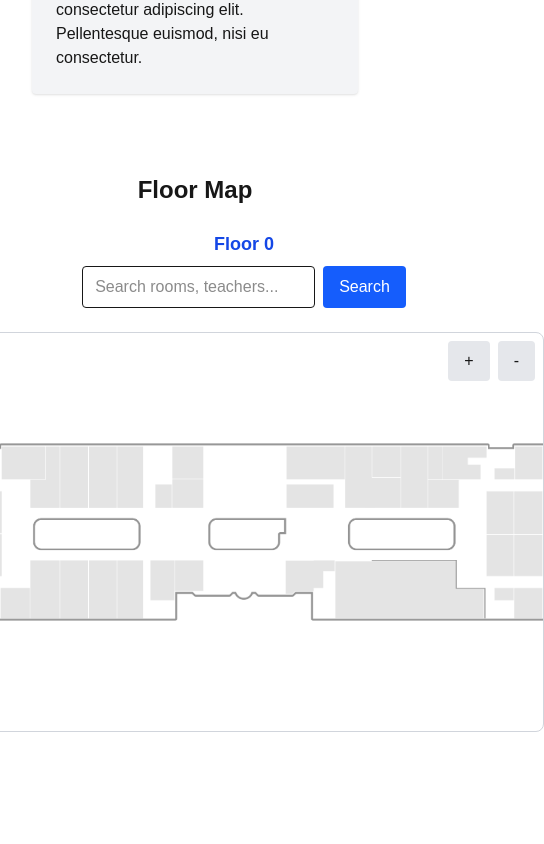
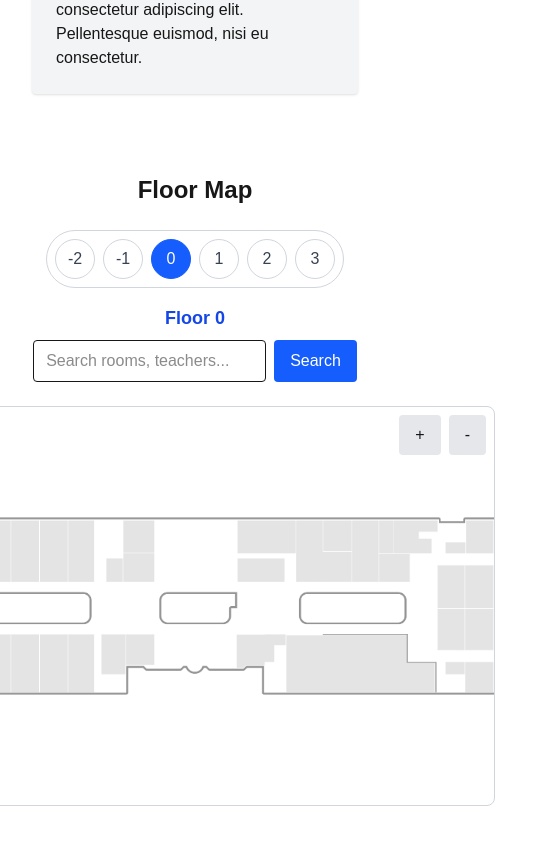
Before and after one commit to ForgedChemist/DOU360, a Next.js app: page / in a window 390 px wide. Shown: the part 6354-7198 px from the top of the page, 544 px wide, since content can reach past the window. Before the commit the page ends 7150 px from the top, so only its background shows below. Built offline with nearby package versions, Linux system fonts and the light colour scheme.

Commit message:
Fixed elevator mobile view

```diff
--- a/app/floor-map-page.tsx
+++ b/app/floor-map-page.tsx
@@ -150,14 +150,14 @@ const FloorMap = () => {
     <div className="flex flex-col items-center py-8">
       <h1 className="text-2xl font-bold mb-6">Floor Map</h1>
 
-      <div className="flex flex-row w-full justify-center">
-        {/* Elevator/floor selector on the left */}
-        <div className="flex flex-col items-center mr-8">
-          <div className="flex flex-col gap-2 border border-gray-300 rounded-full p-2">
+      <div className="flex flex-col md:flex-row w-full justify-center items-center md:items-start">
+        {/* Elevator/floor selector - horizontal on mobile, vertical on desktop */}
+        <div className="flex flex-col items-center mb-4 md:mb-0 md:mr-8">
+          <div className="flex flex-row md:flex-col gap-2 border border-gray-300 rounded-full p-2">
             {FLOORS.map(floor => (
               <button
                 key={floor.key}
-                className={`w-12 h-12 flex items-center justify-center rounded-full border font-medium text-lg transition-colors duration-200 ${currentFloor === floor.key ? 'bg-blue-600 text-white border-blue-600' : 'bg-white text-gray-700 border-gray-300 hover:bg-blue-100'}`}
+                className={`w-10 h-10 md:w-12 md:h-12 flex items-center justify-center rounded-full border font-medium text-base md:text-lg transition-colors duration-200 ${currentFloor === floor.key ? 'bg-blue-600 text-white border-blue-600' : 'bg-white text-gray-700 border-gray-300 hover:bg-blue-100'}`}
                 onClick={() => setCurrentFloor(floor.key)}
               >
                 {floor.label}
```
